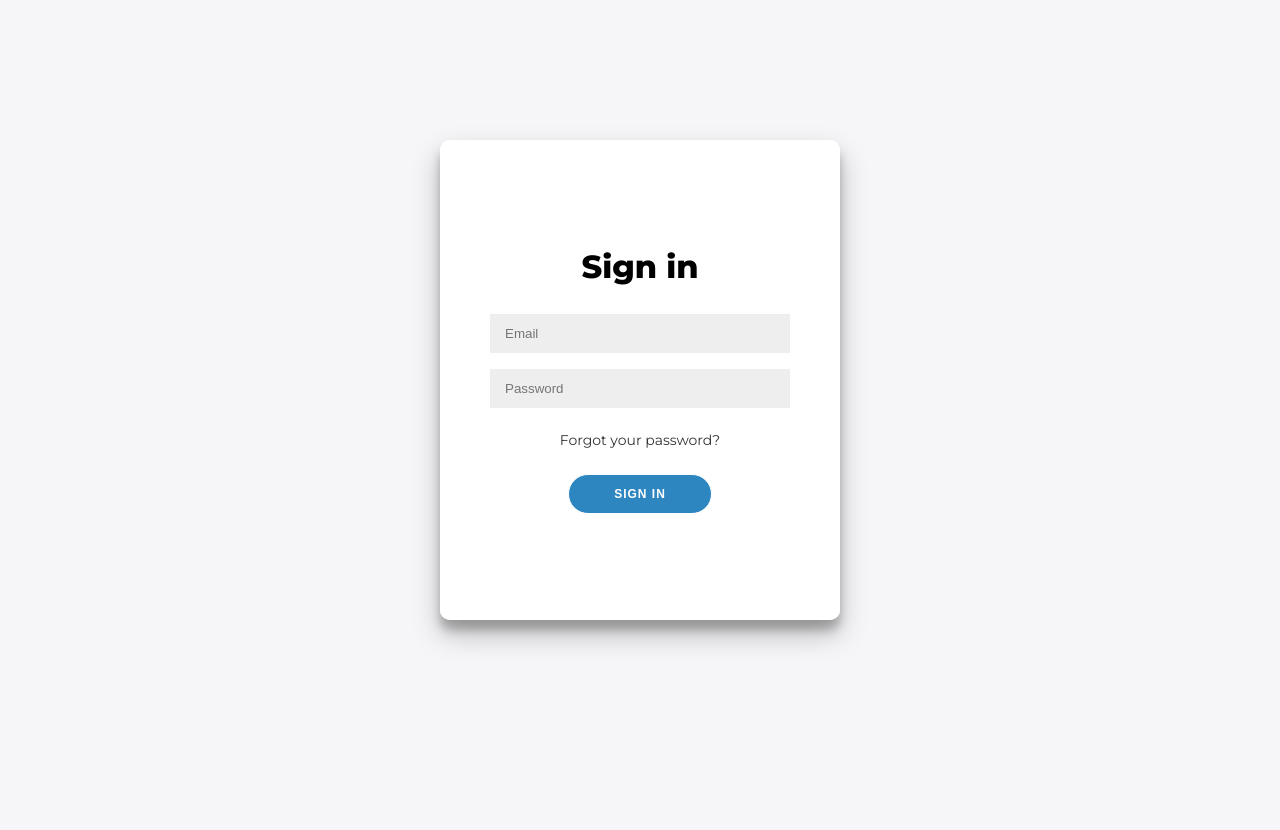
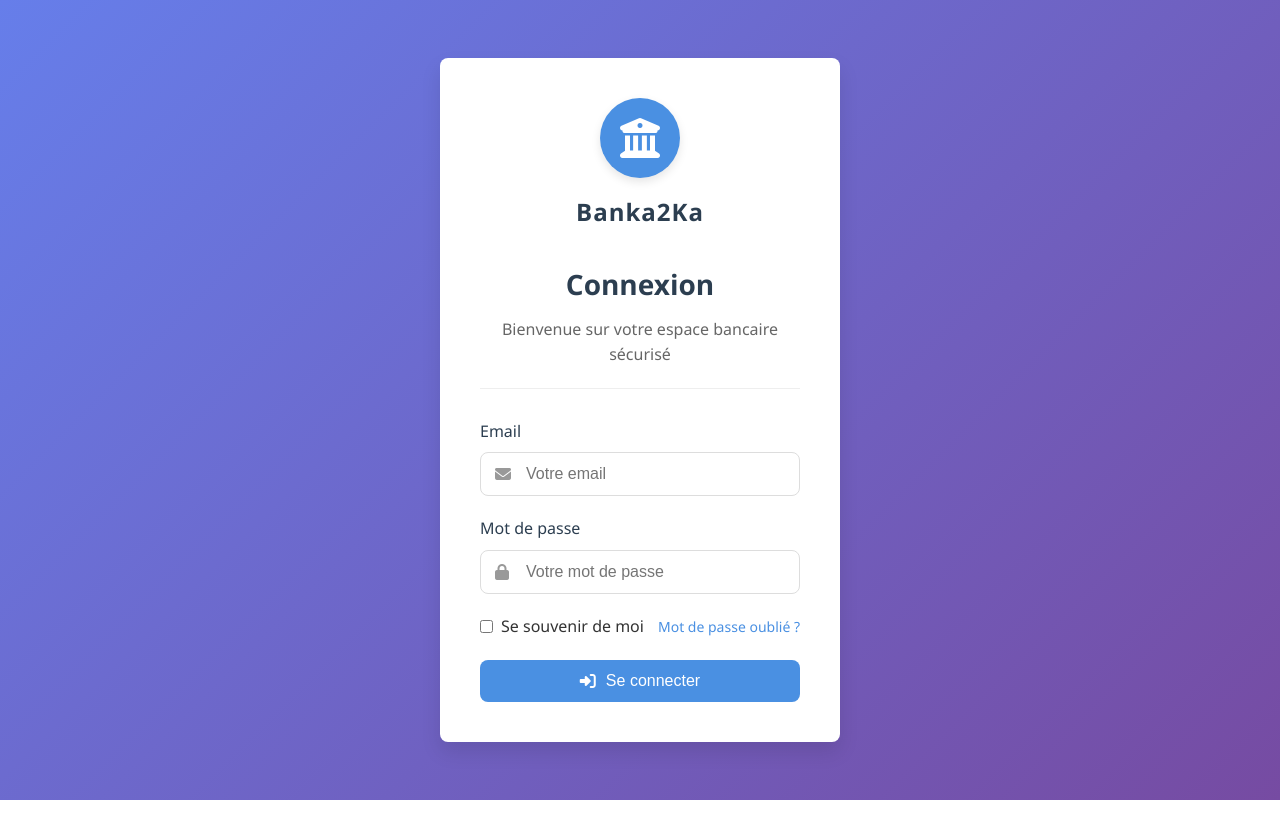
Before and after one commit to uid0Z0uh4iri/Banking_app, a PHP site: page /auth.php in a window 1280 px wide. After the commit the page ends 800 px from the top, so only its background shows below. Run offline with PHP 8.4, Linux system fonts and the light colour scheme.

Commit message:
front end

```diff
--- a/assets/css/style.css
+++ b/assets/css/style.css
@@ -1,98 +1,217 @@
-@import url('https://fonts.googleapis.com/css?family=Montserrat:400,800');
+/* Variables */
+:root {
+    --primary-color: #4a90e2;
+    --secondary-color: #2c3e50;
+    --success-color: #2ecc71;
+    --danger-color: #e74c3c;
+    --text-color: #333;
+    --light-gray: #f5f6fa;
+    --border-radius: 8px;
+}
 
+/* Reset et styles de base */
 * {
+    margin: 0;
+    padding: 0;
     box-sizing: border-box;
 }
 
 body {
-  background: #f6f5f7;
-  display: flex;
-  justify-content: center;
-  align-items: center;
-  flex-direction: column;
-  font-family: 'Montserrat', sans-serif;
-  height: 100vh;
-  margin: -20px 0 50px;
+    font-family: 'Segoe UI', Tahoma, Geneva, Verdana, sans-serif;
+    line-height: 1.6;
+    color: var(--text-color);
+    min-height: 100vh;
 }
 
-h1 {
-  font-weight: bold;
-  margin: 0;
+.bg-gradient {
+    background: linear-gradient(135deg, #667eea 0%, #764ba2 100%);
+}
+
+/* Container principal */
+.main-container {
+    display: flex;
+    flex-direction: column;
+    align-items: center;
+    justify-content: center;
+    min-height: 100vh;
+    padding: 20px;
+}
+
+/* Container de connexion */
+.login-container {
+    background: white;
+    padding: 40px;
+    border-radius: var(--border-radius);
+    box-shadow: 0 10px 20px rgba(0, 0, 0, 0.1);
+    width: 100%;
+    max-width: 400px;
+}
+
+/* En-tête du formulaire */
+.login-header {
+    text-align: center;
+    margin-bottom: 30px;
+    border-bottom: 1px solid #eee;
+    padding-bottom: 20px;
+}
+
+.login-header h1 {
+    color: var(--secondary-color);
+    font-size: 28px;
+    margin-bottom: 10px;
+}
+
+.login-header p {
+    color: #666;
+    font-size: 16px;
+}
+
+/* Style du formulaire */
+.form-group {
     margin-bottom: 20px;
 }
 
-p {
-  font-size: 14px;
-  font-weight: 100;
-  line-height: 20px;
-  letter-spacing: 0.5px;
-  margin: 20px 0 30px;
+.form-group label {
+    display: block;
+    margin-bottom: 8px;
+    color: var(--secondary-color);
+    font-weight: 500;
 }
 
-a {
-  color: #333;
-  font-size: 14px;
-  text-decoration: none;
-  margin: 15px 0;
+.input-group {
+    position: relative;
 }
 
-button {
-  border-radius: 20px;
-  border: 1px solid white;
-  background-color: #2e86c1;
-  color: #FFFFFF;
-  font-size: 12px;
-  font-weight: bold;
-  padding: 12px 45px;
-  letter-spacing: 1px;
-  text-transform: uppercase;
-  transition: transform 80ms ease-in;
-  cursor: pointer;
-  margin-top: 10px;
+.input-group i {
+    position: absolute;
+    left: 15px;
+    top: 50%;
+    transform: translateY(-50%);
+    color: #999;
 }
 
-button:active {
-  transform: scale(0.95);
+.input-group input {
+    width: 100%;
+    padding: 12px 15px 12px 45px;
+    border: 1px solid #ddd;
+    border-radius: var(--border-radius);
+    font-size: 16px;
+    transition: border-color 0.3s ease;
 }
 
-button:focus {
+.input-group input:focus {
     outline: none;
+    border-color: var(--primary-color);
 }
 
-form {
-  background-color: #FFFFFF;
+/* Options du formulaire */
+.form-options {
+    display: flex;
+    justify-content: space-between;
+    align-items: center;
+    margin-bottom: 20px;
+}
+
+.remember-me {
+    display: flex;
+    align-items: center;
+    gap: 8px;
+}
+
+.forgot-password {
+    color: var(--primary-color);
+    text-decoration: none;
+    font-size: 14px;
+}
+
+.forgot-password:hover {
+    text-decoration: underline;
+}
+
+/* Bouton de connexion */
+.login-button {
+    width: 100%;
+    padding: 12px;
+    background: var(--primary-color);
+    color: white;
+    border: none;
+    border-radius: var(--border-radius);
+    font-size: 16px;
+    cursor: pointer;
     display: flex;
     align-items: center;
     justify-content: center;
-  flex-direction: column;
-  padding: 0 50px;
-  height: 100%;
-  text-align: center;
+    gap: 10px;
+    transition: background-color 0.3s ease;
 }
 
-input {
-  background-color: #eee;
-  border: none;
-  padding: 12px 15px;
-  margin: 8px 0;
-  width: 100%;
+.login-button:hover {
+    background: darken(var(--primary-color), 10%);
 }
 
-.container {
-  background-color: #fff;
-  border-radius: 10px;
-  box-shadow: 0 14px 28px rgba(0,0,0,0.25),
-    0 10px 10px rgba(0,0,0,0.22);
-  position: relative;
-  overflow: hidden;
-  width: 400px;
-  max-width: 100%;
-  min-height: 480px;
+/* Alertes */
+.alert {
+    width: 100%;
+    max-width: 400px;
+    margin-bottom: 20px;
+    padding: 15px;
+    border-radius: var(--border-radius);
+    display: flex;
+    align-items: center;
+    gap: 10px;
 }
 
-.form-container {
-  position: absolute;
-  top: 0;
-  height: 100%;
-  width: 100%;
+.alert-danger {
+    background-color: #fde8e8;
+    color: var(--danger-color);
+    border: 1px solid #fbd5d5;
 }
+
+.alert-success {
+    background-color: #f0fff4;
+    color: var(--success-color);
+    border: 1px solid #c6f6d5;
+}
+
+/* Responsive */
+@media (max-width: 480px) {
+    .login-container {
+        padding: 20px;
+    }
+
+    .form-options {
+        flex-direction: column;
+        gap: 10px;
+        align-items: flex-start;
+    }
+}
+
+/* Logo et nom de la banque */
+.logo-container {
+    text-align: center;
+    margin-bottom: 30px;
+}
+
+.bank-logo {
+    background: var(--primary-color);
+    width: 80px;
+    height: 80px;
+    border-radius: 50%;
+    display: flex;
+    align-items: center;
+    justify-content: center;
+    margin: 0 auto 15px;
+    box-shadow: 0 4px 10px rgba(0, 0, 0, 0.1);
+}
+
+.bank-logo i {
+    font-size: 40px;
+    color: white;
+}
+
+.bank-name {
+    color: var(--secondary-color);
+    font-size: 24px;
+    font-weight: 600;
+    letter-spacing: 1px;
+}
--- a/auth.php
+++ b/auth.php
@@ -55,44 +55,79 @@ if ($_SERVER['REQUEST_METHOD'] == 'POST') {
 
 
 <!DOCTYPE html>
-<html lang="en">
+<html lang="fr">
 <head>
     <meta charset="UTF-8">
     <meta name="viewport" content="width=device-width, initial-scale=1.0">
     <link rel="stylesheet" href="assets/css/style.css">
-    <title>Document</title>
+    <title>Connexion</title>
+    <!-- Ajout de Font Awesome pour les icônes -->
+    <link rel="stylesheet" href="https://cdnjs.cloudflare.com/ajax/libs/font-awesome/6.4.0/css/all.min.css">
 </head>
-<body>
+<body class="bg-gradient">
+    <div class="main-container">
         <?php if (!empty($errors)): ?>
-    <div class="mb-4 p-3 bg-red-100 text-red-700 rounded">
+            <div class="alert alert-danger">
                 <?php foreach($errors as $error): ?>
-            <p><?php echo htmlspecialchars($error); ?></p>
+                    <p><i class="fas fa-exclamation-circle"></i> <?php echo htmlspecialchars($error); ?></p>
                 <?php endforeach; ?>
                 <?php $errors = []; ?>
             </div>
         <?php endif; ?>
+
         <?php if (isset($_SESSION['success_message'])): ?>
-    <div class="mb-4 p-3 bg-green-100 text-green-700 rounded">
+            <div class="alert alert-success">
+                <i class="fas fa-check-circle"></i>
                 <?php
                 echo htmlspecialchars($_SESSION['success_message']);
-        unset($_SESSION['success_message']); // Effacer le message aprrs l'avoir afficher
+                unset($_SESSION['success_message']);
                 ?>
             </div>
         <?php endif; ?>
 
+        <div class="login-container">
+            <div class="logo-container">
+                <div class="bank-logo">
+                    <i class="fas fa-university"></i>
+                </div>
+                <h2 class="bank-name">Banka2Ka</h2>
+            </div>
 
-<div class="container" id="container">
-    <div class="form-container">
-        <form action="auth.php" method="post">
-            <h1>Sign in</h1>
-            <input type="email" placeholder="Email" name="email" required/>
-            <input type="password" placeholder="Password" name="password" required/>
-            <a href="#">Forgot your password?</a>
-            <button>Sign In</button>
+            <div class="login-header">
+                <h1>Connexion</h1>
+                <p>Bienvenue sur votre espace bancaire sécurisé</p>
+            </div>
+
+            <form action="auth.php" method="post" class="login-form">
+                <div class="form-group">
+                    <label for="email">Email</label>
+                    <div class="input-group">
+                        <i class="fas fa-envelope"></i>
+                        <input type="email" id="email" name="email" placeholder="Votre email" required/>
+                    </div>
+                </div>
+
+                <div class="form-group">
+                    <label for="password">Mot de passe</label>
+                    <div class="input-group">
+                        <i class="fas fa-lock"></i>
+                        <input type="password" id="password" name="password" placeholder="Votre mot de passe" required/>
+                    </div>
+                </div>
+
+                <div class="form-options">
+                    <label class="remember-me">
+                        <input type="checkbox" name="remember">
+                        <span>Se souvenir de moi</span>
+                    </label>
+                    <a href="#" class="forgot-password">Mot de passe oublié ?</a>
+                </div>
+
+                <button type="submit" class="login-button">
+                    <i class="fas fa-sign-in-alt"></i> Se connecter
+                </button>
             </form>
         </div>
     </div>
-
 </body>
-<script src="assets/js/script.js"></script>
 </html>
```
Also changed, not shown: classes/Compte.php (+20 -0 lines), client/index.php (+32 -6 lines), client/retrait.php (added, +172 -0 lines). Lines whose indentation alone changed are shown as unchanged.
